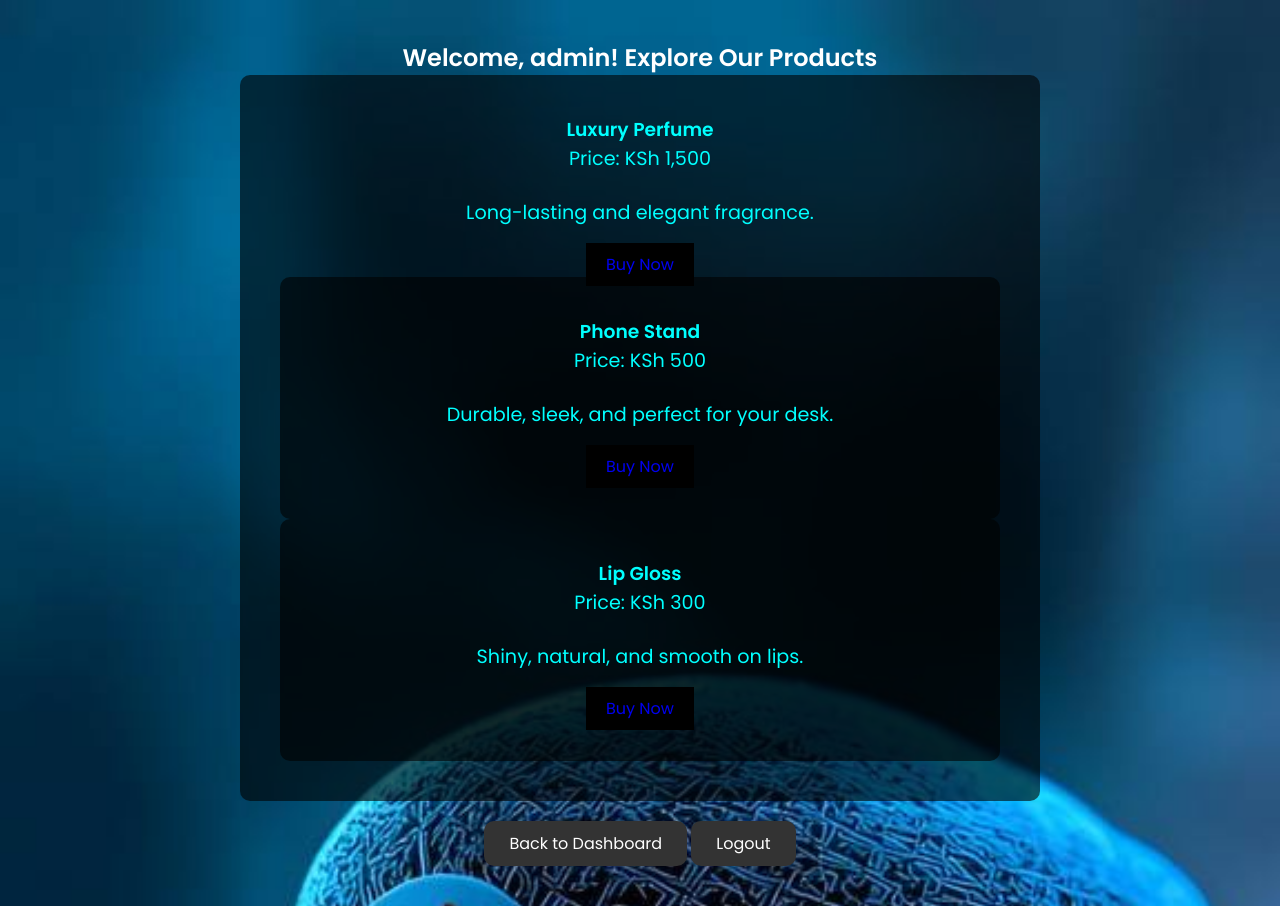
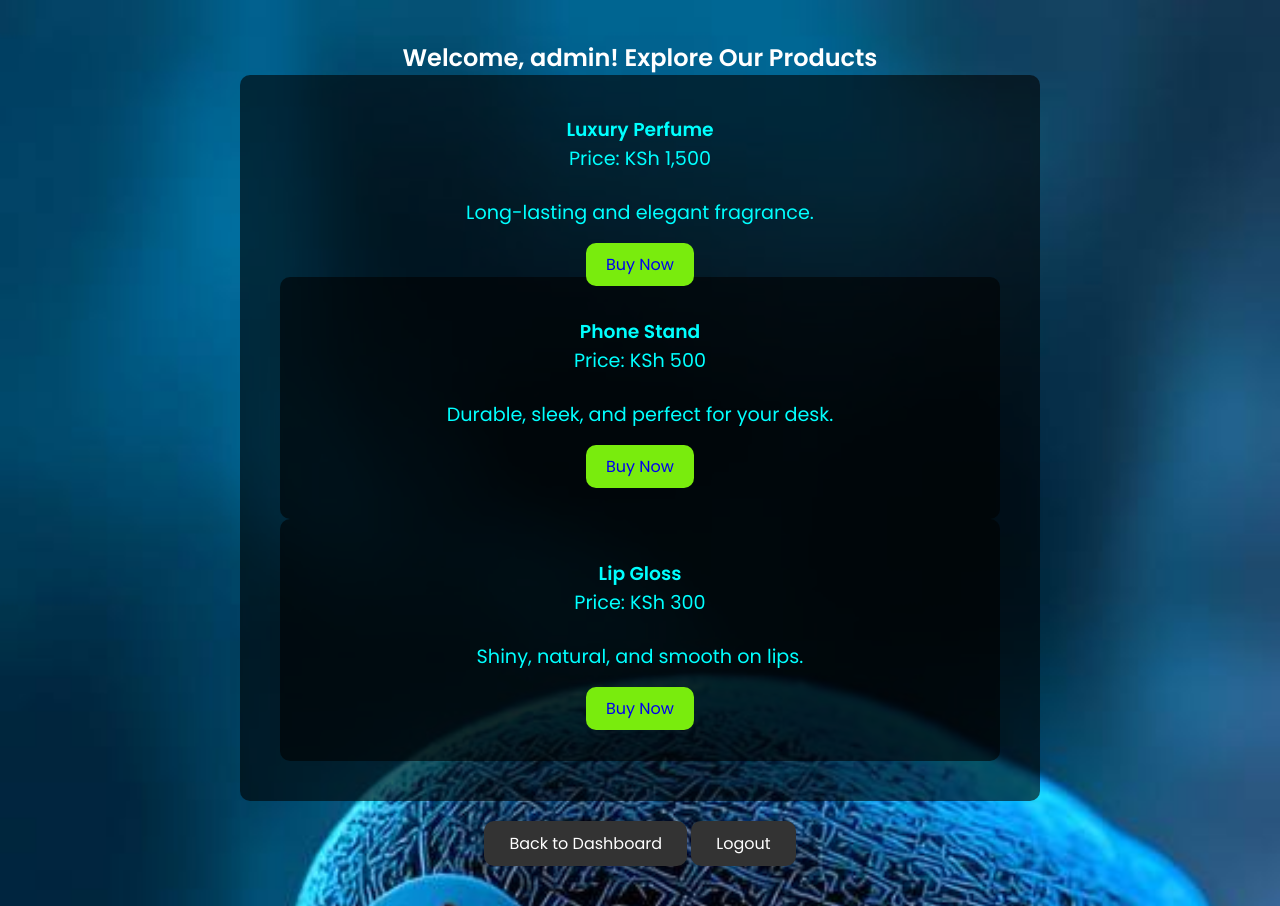
Before and after one commit to isamoma/my-website, a Flask app: page /products in a window 1280 px wide. Run offline with Flask 3, Linux system fonts and the light colour scheme; a user stored in the database is signed in.

Commit message:
updated static style.css

```diff
--- a/static/style.css
+++ b/static/style.css
@@ -117,11 +117,12 @@ button:hover {
   }
 }
 .btn {
-  background: black;
+  background: rgb(121, 236, 13);
   padding: 10px 20px;
   text-decoration: none;
   margin: auto;
   border: #fff;
+  border-radius: 10px;
 
 
 }
```
